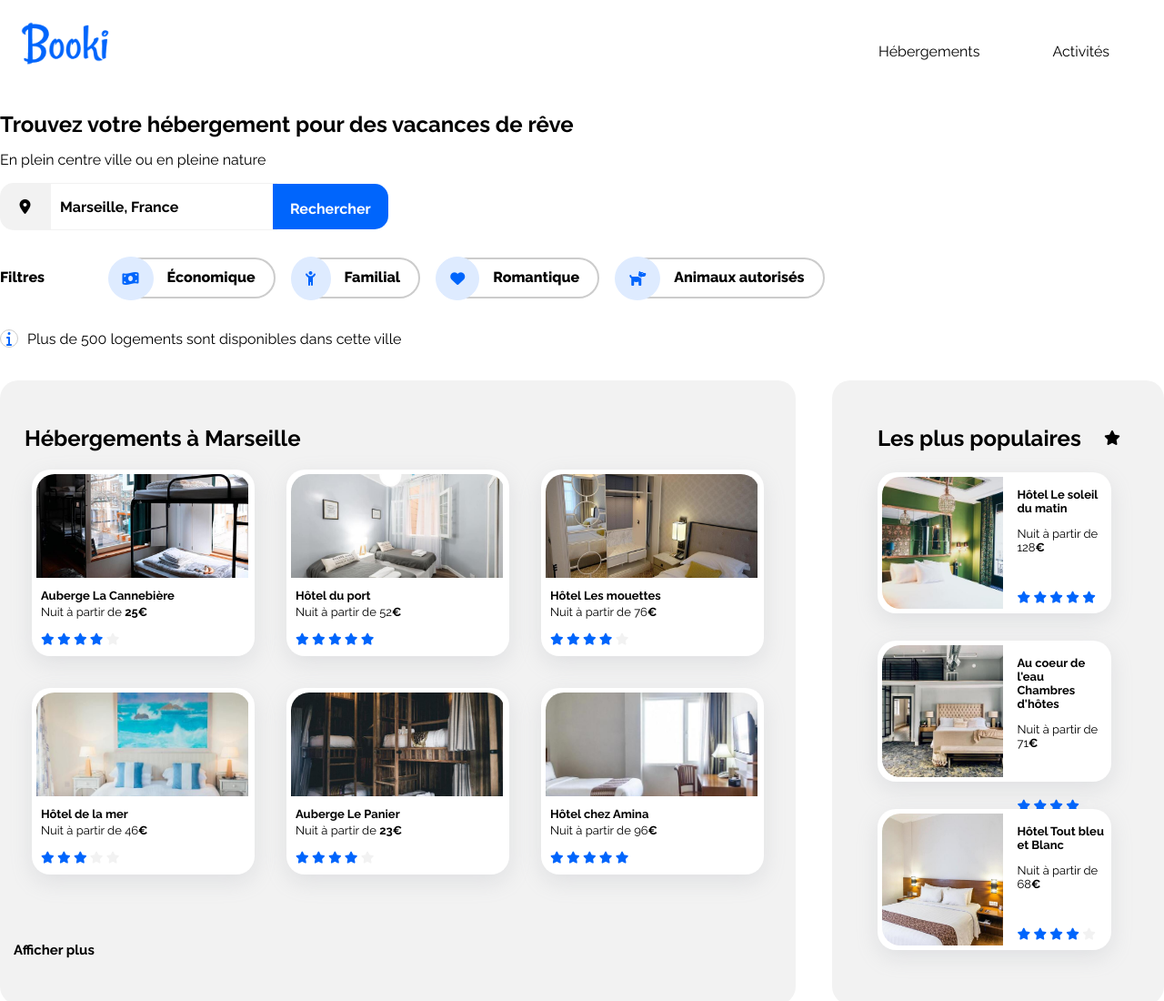
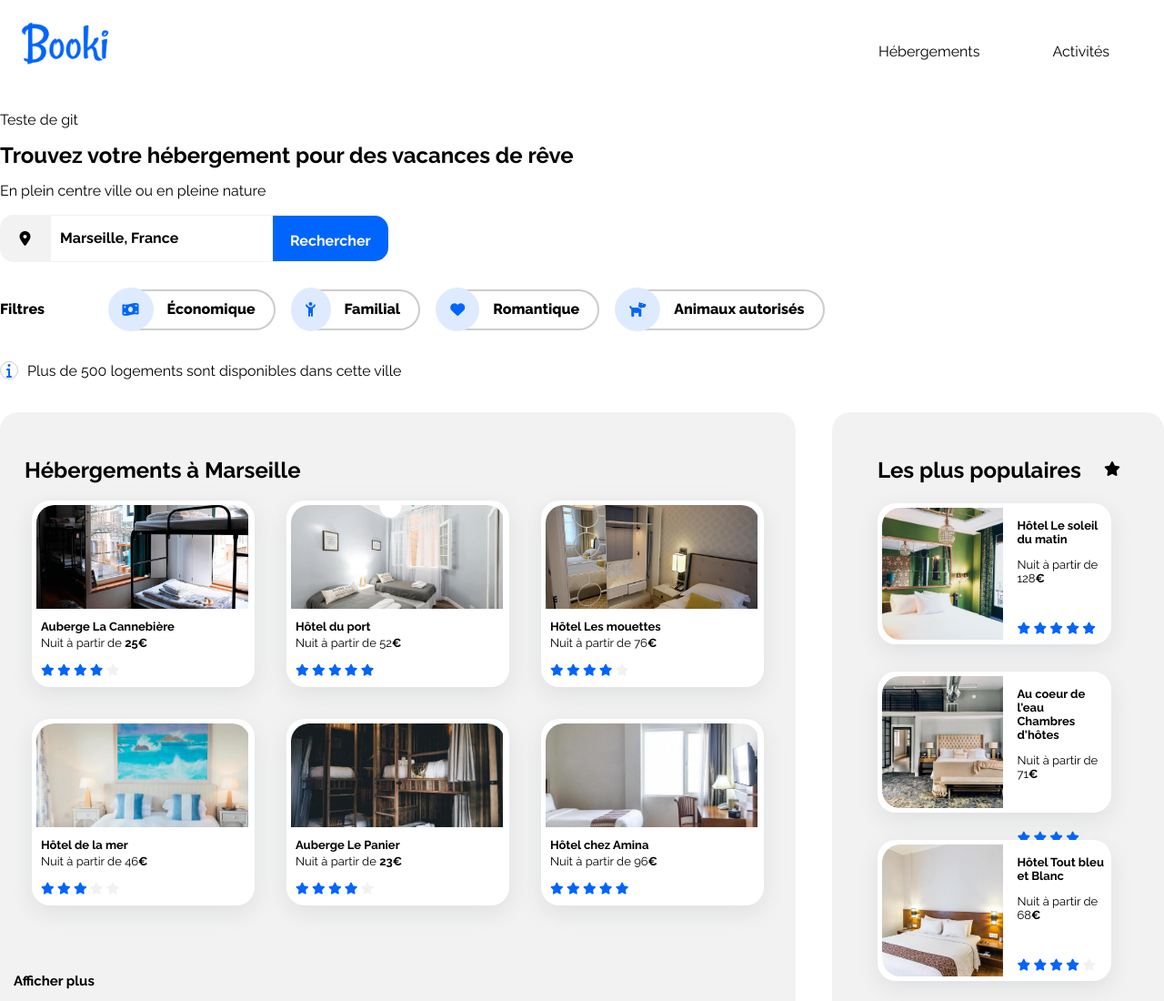
Before and after one commit to asengimana/Booki, a plain HTML site: page Booki/index.html in a window 1280 px wide. Shown: the top 1100 px of the page at 91% size. Drawn offline with Linux system fonts and the light colour scheme.

Commit message:
index.html

```diff
--- a/Booki/index.html
+++ b/Booki/index.html
@@ -16,7 +16,7 @@
     <body>
         <div class="container">
 
-            <!--Logo et menu du site-->
+            <!--Logo et menu du site Booki-->
 
             <header class="site-header max-width">
                 <a href="index.html" class="a-img-logo"><img class="logo" src="./images/logo/Booki.png" alt="Logo de Booki"></a>
@@ -30,7 +30,7 @@
             <main class="max-width">
 
                 <!--Titre et sous-titre-->
-
+<p>Teste de git</p>
                 <div class="titles">
                     <h1 class="site-title">Trouvez votre hébergement pour des vacances de rêve</h1>
                     <p class="site-sub-title">En plein centre ville ou en pleine nature</p>
```
